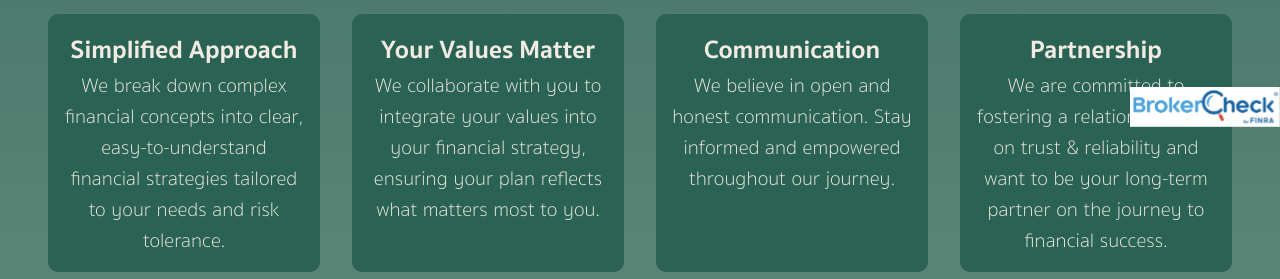
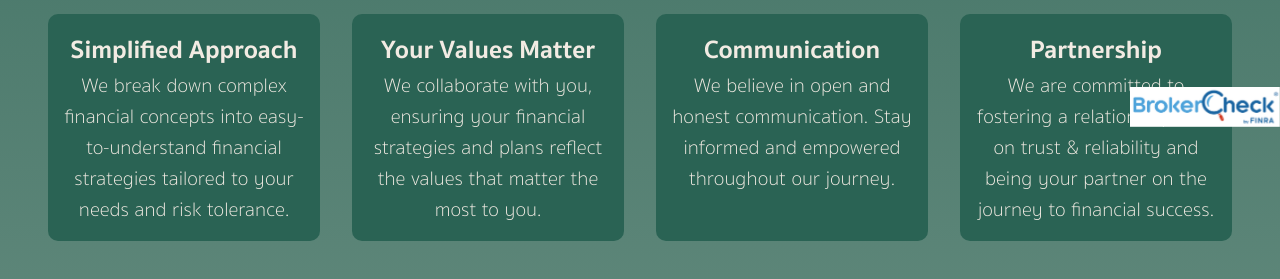
Before and after one commit to avelaga/velagaadvisors, a Next.js app: page / in a window 1280 px wide. Shown: the part 673-952 px from the top of the page. Built offline with nearby package versions, Linux system fonts and the light colour scheme.

Commit message:
text content revisions

```diff
--- a/pages/about.js
+++ b/pages/about.js
@@ -34,9 +34,9 @@ export default function About() {
                         <div className={styles.header}>Krishna Velaga</div>
                         <div className={styles.subheader}>Founder / Chief Investment Officer</div>
                         <div className={styles.body}>
-                            I have always been passionate about investments and financial planning, and enjoyed sharing my knowledge to help family and friends on investments, college savings, tax planning  and various other personal finance topics. I started investing in public equity markets in the late 1990s and expanded into alternative investments (commercial real estate, private equity, private credit, etc.) in 2016 to diversify my portfolio and build more reliable passive income streams. This helped me gain a lot of knowledge and insights into new areas and eventually helped me reach financial independence early.
+                            I have always been passionate about investments and financial planning, and enjoyed sharing my knowledge to help family and friends on investments, college savings, tax planning and various other personal finance topics. I started investing in public equity markets in the late 1990s and expanded into alternative investments (commercial real estate, private equity, private credit, etc.) in 2016 to diversify my portfolio and build more reliable passive income streams. This helped me gain a lot of knowledge and insights into new areas and eventually helped me reach financial independence early.
                             <br /><br />
-                            I realized that many high net worth individuals busy in their professional careers could benefit from a trusted financial advisor who brings together knowledge of personal finances and taxes along with analytical and communication skills. I retired from a successful career in Information Technology in 2023 to pursue my passion and make a difference to others in these areas, thus leading to the founding of Velaga Advisors.
+                            I realized that many high net worth individuals busy in their professional careers could benefit from a trusted financial advisor who brings together knowledge of personal finance and taxes along with analytical and communication skills. I retired from a successful career in Information Technology in 2023 to pursue my passion and make a difference to others in these areas, thus leading to the founding of Velaga Advisors.
                             <br /><br />
                             Whether you are a high earner in the wealth accumulation phase, a high net worth individual trying to further diversify and preserve wealth, or a young professional who has recently got into workforce and want to get on the right path for financial success, we are there to help.
                             <br /><br />
--- a/pages/index.js
+++ b/pages/index.js
@@ -32,12 +32,12 @@ export default function Home() {
           <div className={styles.whyChooseUs}>
             <div className={styles.reason}>
               <div className={styles.reasonHeader}>Simplified Approach</div>
-              <div className={styles.reasonBody}>We break down complex financial concepts into clear, easy-to-understand financial strategies tailored to your needs and risk tolerance.
+              <div className={styles.reasonBody}>We break down complex financial concepts into easy-to-understand financial strategies tailored to your needs and risk tolerance.
               </div>
             </div>
             <div className={styles.reason}>
               <div className={styles.reasonHeader}>Your Values Matter</div>
-              <div className={styles.reasonBody}>We collaborate with you to integrate your values into your financial strategy, ensuring your plan reflects what matters most to you.
+              <div className={styles.reasonBody}>We collaborate with you, ensuring your financial strategies and plans reflect the values that matter the most to you.
               </div>
             </div>
             <div className={styles.reason}>
@@ -47,7 +47,7 @@ export default function Home() {
             </div>
             <div className={styles.reason}>
               <div className={styles.reasonHeader}>Partnership</div>
-              <div className={styles.reasonBody}>We are committed to fostering a relationship built on trust & reliability and want to be your long-term partner on the journey to financial success.
+              <div className={styles.reasonBody}>We are committed to fostering a relationship built on trust & reliability and being your partner on the journey to financial success.
               </div>
             </div>
           </div>
--- a/pages/services.js
+++ b/pages/services.js
@@ -31,9 +31,9 @@ export default function Services() {
             Financial Planning
           </div>
           <div className={`${styles.body} ${styles.finPlan}`} >
-            Our holistic approach to financial planning involves a thorough evaluation of client's current financial situation, goals and aspirations and creating a robust plan to help the client navigate through the life stages and achieve those goals. We will use current net worth, tax liabilities, asset allocation, and future retirement and estate plans to predict future cash flows, asset values, and withdrawal plans.
+            Our holistic approach to financial planning involves a thorough evaluation of the client's current financial situation, earning & saving potential, goals & aspirations, and creating a robust plan - helping the client navigate through the life stages, achieve those goals, and have a financially secure life in retirement.
             <br /><br />
-            Typical topics reviewed in a financial plan may include but are not limited to:
+            Typical topics reviewed in a financial plan include:
           </div>
           <div className={styles.bodyGraphic}>
             <div className={styles.graphicText}>
```
